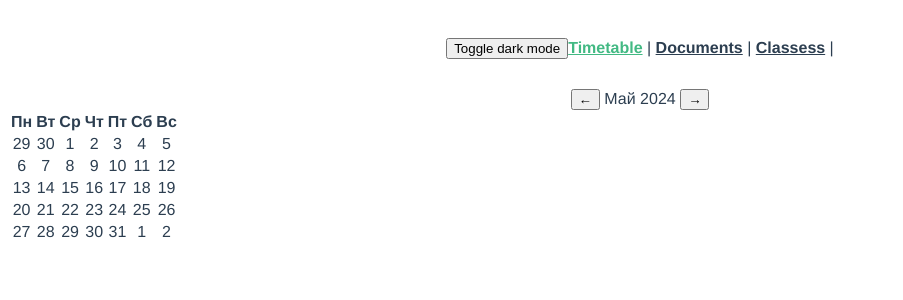
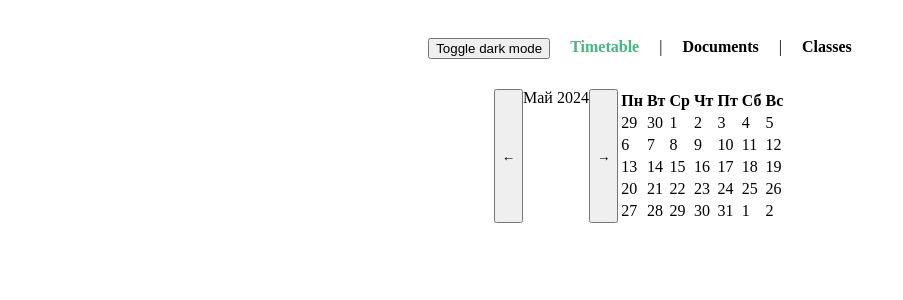
Before and after one commit to Traunin/nephrite, a Vue app: page / in a window 1280 px wide. Shown: the top 300 px of the page, without its empty margins (0-903 px from the left). Built offline with nearby package versions, Linux system fonts and the light colour scheme.

Commit message:
style: update menu

```diff
--- a/src/App.vue
+++ b/src/App.vue
@@ -3,9 +3,11 @@
     <button @click="toggleDark()">Toggle dark mode</button>
     <router-link to="/">Timetable</router-link> |
     <router-link to="/documents">Documents</router-link> |
-    <router-link to="/classes">Classess</router-link> |
+    <router-link to="/classes">Classes</router-link>
   </nav>
-  <router-view />
+  <div class="content">
+    <router-view />
+  </div>
 </template>
 
 <script setup lang="ts">
@@ -16,24 +18,25 @@ const toggleDark = useToggle(isDark)
 </script>
 
 <style>
-#app {
-  font-family: Avenir, Helvetica, Arial, sans-serif;
-  -webkit-font-smoothing: antialiased;
-  -moz-osx-font-smoothing: grayscale;
-  text-align: center;
-  color: #2c3e50;
-}
-
 nav {
   padding: 30px;
+  display: flex;
+  justify-content: center;
+  gap: 20px;
 }
 
 nav a {
   font-weight: bold;
-  color: #2c3e50;
+  color: var(--link-color);
+  text-decoration: none;
 }
 
 nav a.router-link-exact-active {
   color: #42b983;
 }
+
+.content {
+  display: flex;
+  justify-content: center;
+}
 </style>
```
